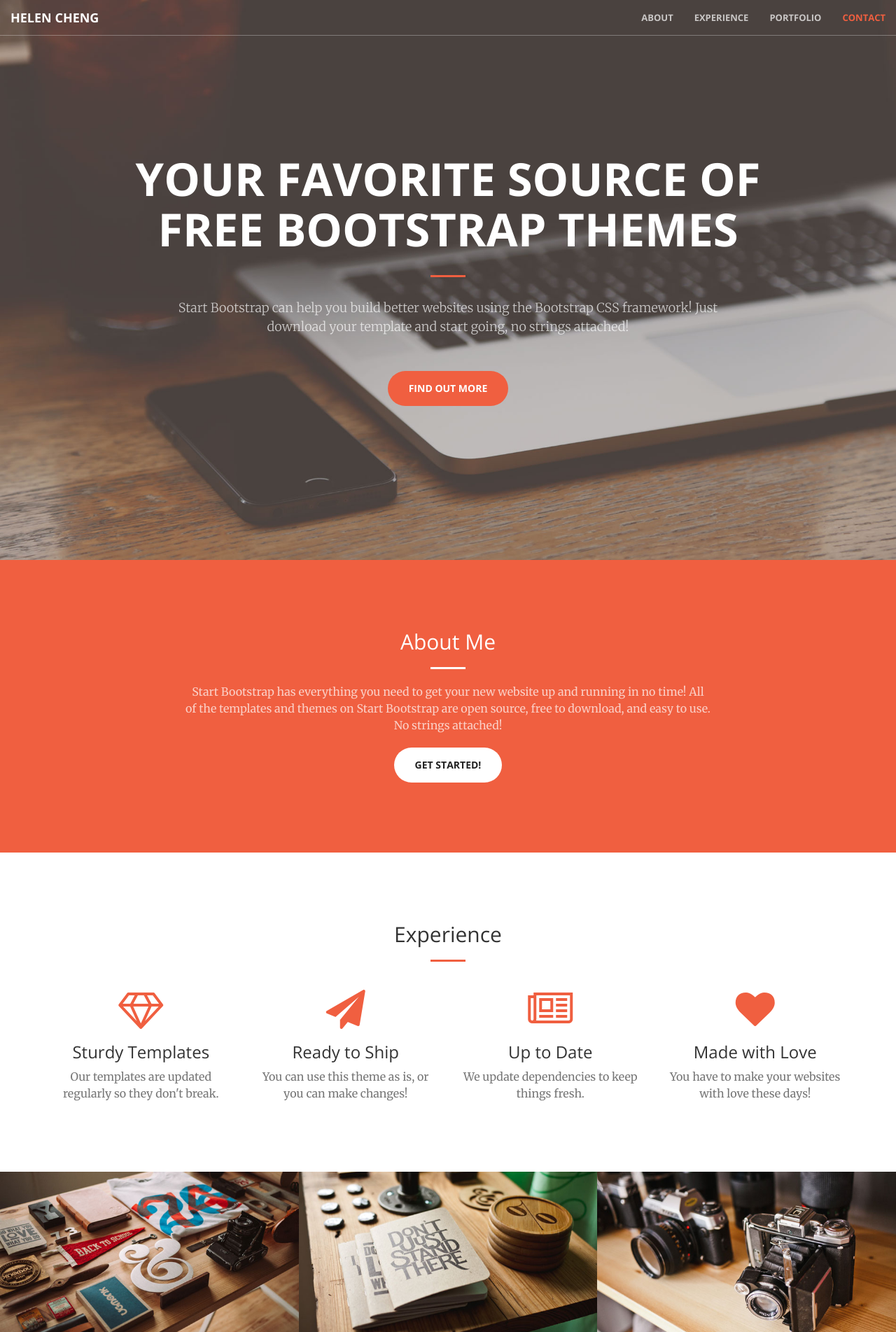
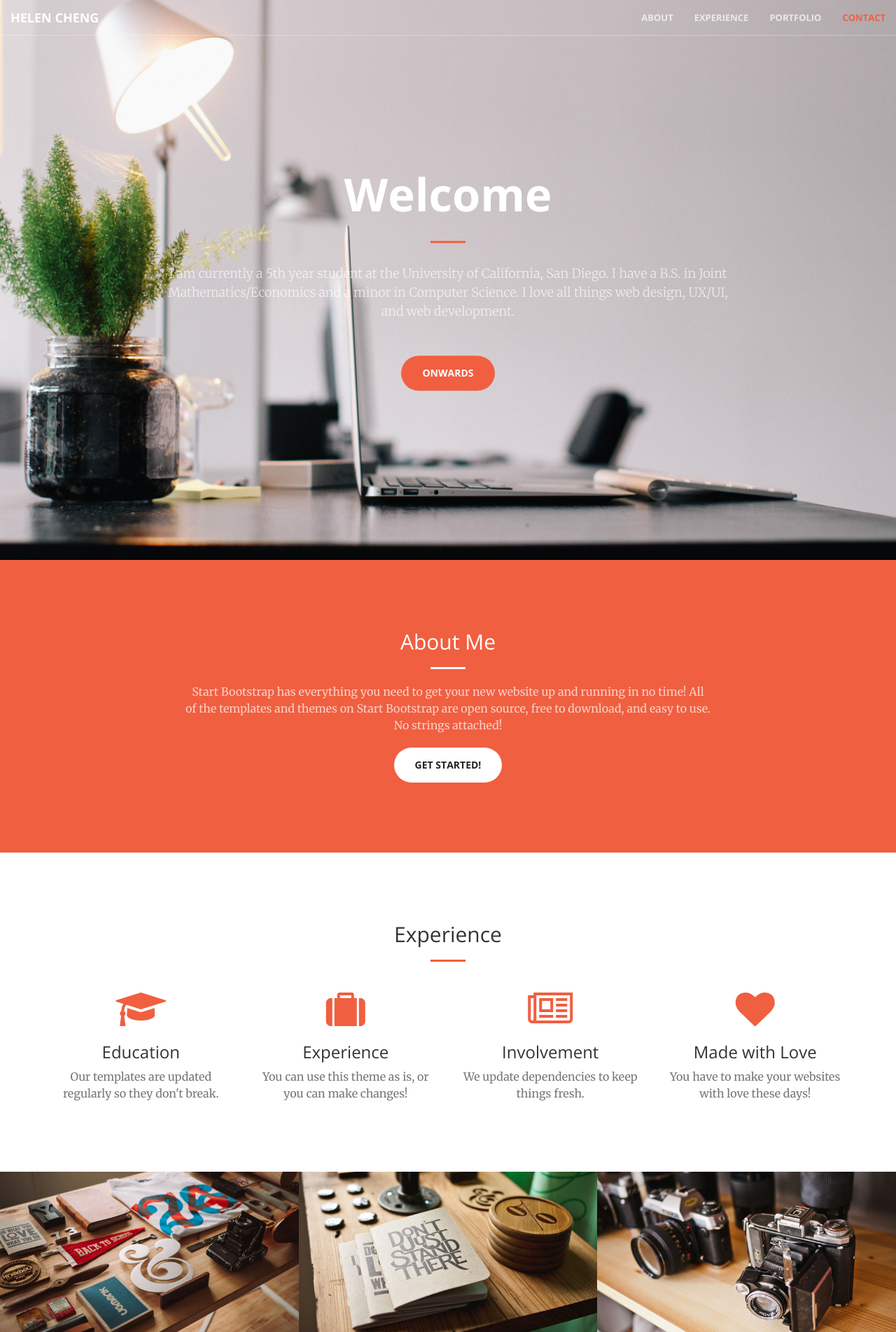
Before and after one commit to hcheng0519/Profile-Page, a PHP site: page / in a window 1280 px wide. Shown: the top 1903 px of the page at 70% size. Run offline with PHP 8.4, Linux system fonts and the light colour scheme.

Commit message:
Changed header photo

```diff
--- a/css/creative.css
+++ b/css/creative.css
@@ -178,7 +178,7 @@ header {
     min-height: auto;
     text-align: center;
     color: #fff;
-    background-image: url(../img/header.jpg);
+    background-image: url(../img/header2.jpg);
     background-position: center;
     -webkit-background-size: cover;
     -moz-background-size: cover;
@@ -196,7 +196,7 @@ header .header-content {
 header .header-content .header-content-inner h1 {
     margin-top: 0;
     margin-bottom: 0;
-    text-transform: uppercase;
+    /*text-transform: uppercase;*/
     font-weight: 700;
 }
 
@@ -474,3 +474,75 @@ img::-moz-selection {
 body {
     webkit-tap-highlight-color: #222;
 }
+
+/*.quote .header scroll {
+    background:url(../images/header2.jpg) no-repeat fixed;
+    background-size:cover;
+    padding:140px 0;
+    margin-bottom:0;
+    position:relative;
+}
+
+.quote .quote {
+    color:#fff;
+    font-size:30px;
+    text-shadow:0 3px 15px #000;
+    padding-top:0;
+    margin-bottom:21px;
+    font-family: 'Helvetica';
+    font-weight: 200;
+}
+
+.quote h3.quote:after {
+    content:'';
+    display:block;
+    width:50px;
+    height:1px;
+    background:#fff;
+    opacity:.5;
+    position:relative;
+    left:50%;
+    margin:30px 0 30px -25px;
+}*/
+
+/*#quote .author {
+    color:#fff !important;
+    font-size:21px;
+    text-shadow:0 3px 15px #000;
+    text-transform:none;
+    font-family: 'Montserrat' !important;
+    display: block !important;
+    font-weight: 100;
+}*/
+
+
+/*.parallax {
+    perspective-origin-x: 100%;
+    perspective: 1px;
+    height: 100vh;
+    overflow-x: hidden;
+    overflow-y: auto;
+}
+
+.parallax__layer {
+    transform-origin-x: 100%;
+    position: absolute;
+    top: 0;
+    right: 0;
+    bottom: 0;
+    left: 0;
+}
+
+.parallax_group {
+    position: relative;
+    height: 100vh;
+    transform-style: preserve-3d;
+}
+
+.parallax__layer--base {
+    transform: translateZ(0);
+}
+
+.parallax__layer--back {
+    transform: translateZ(-1px) scale(2);
+}*/
--- a/index.html
+++ b/index.html
@@ -9,7 +9,7 @@
     <meta name="description" content="">
     <meta name="author" content="">
 
-    <title>Helen Cheng</title>
+    <title>H.Cheng</title>
 
     <!-- Bootstrap Core CSS -->
     <link rel="stylesheet" href="css/bootstrap.min.css" type="text/css">
@@ -74,10 +74,12 @@
     <header>
         <div class="header-content">
             <div class="header-content-inner">
-                <h1>Your Favorite Source of Free Bootstrap Themes</h1>
+                <h1>Welcome</h1>
                 <hr>
-                <p>Start Bootstrap can help you build better websites using the Bootstrap CSS framework! Just download your template and start going, no strings attached!</p>
-                <a href="#about" class="btn btn-primary btn-xl page-scroll">Find Out More</a>
+                <p>I am currently a 5th year student at the University of California, San Diego.
+                I have a B.S. in Joint Mathematics/Economics and a minor in Computer Science. I love all things web design,
+                UX/UI, and web development.</p>
+                <a href="#about" class="btn btn-primary btn-xl page-scroll">Onwards</a>
             </div>
         </div>
     </header>
@@ -108,22 +110,22 @@
             <div class="row">
                 <div class="col-lg-3 col-md-6 text-center">
                     <div class="service-box">
-                        <i class="fa fa-4x fa-diamond wow bounceIn text-primary"></i>
-                        <h3>Sturdy Templates</h3>
+                        <i class="fa fa-4x fa-graduation-cap wow bounceIn text-primary"></i>
+                        <h3>Education</h3>
                         <p class="text-muted">Our templates are updated regularly so they don't break.</p>
                     </div>
                 </div>
                 <div class="col-lg-3 col-md-6 text-center">
                     <div class="service-box">
-                        <i class="fa fa-4x fa-paper-plane wow bounceIn text-primary" data-wow-delay=".1s"></i>
-                        <h3>Ready to Ship</h3>
+                        <i class="fa fa-4x fa-suitcase wow bounceIn text-primary" data-wow-delay=".1s"></i>
+                        <h3>Experience</h3>
                         <p class="text-muted">You can use this theme as is, or you can make changes!</p>
                     </div>
                 </div>
                 <div class="col-lg-3 col-md-6 text-center">
                     <div class="service-box">
                         <i class="fa fa-4x fa-newspaper-o wow bounceIn text-primary" data-wow-delay=".2s"></i>
-                        <h3>Up to Date</h3>
+                        <h3>Involvement</h3>
                         <p class="text-muted">We update dependencies to keep things fresh.</p>
                     </div>
                 </div>
@@ -257,20 +259,57 @@
                     <p>(909)-480-9812</p>
                 </div>
                 <div class="col-lg-2 text-center">
-                    <i class="fa fa-envelope-o fa-3x wow bounceIn" data-wow-delay=".1s"></i>
-                    <p><a href="mailto:hcheng0519@gmail.com">hcheng0519@gmail.com</a></p>
-                </div>
-                <div class="col-lg-2 text-center">
-                    <i class= "fa fa-github fa-3x wow bounceIn" data-wow-delay=".2s"></i>
+                    <i class= "fa fa-github-square fa-3x wow bounceIn" data-wow-delay=".2s"></i>
                     <p><a href="https://github.com/hcheng0519">GitHub</a></p>
                 </div>
                  <div class="col-lg-2 text-center">
                     <i class= "fa fa-linkedin-square fa-3x wow bounceIn" data-wow-delay=".3s"></i>
                     <p><a href="https://github.com/hcheng0519">LinkedIn</a></p>
                 </div>
+                <div class="col-lg-2 text-center">
+                    <i class="fa fa-envelope-o fa-3x wow bounceIn" data-wow-delay=".1s"></i>
+                    <p><a href="mailto:hcheng0519@gmail.com">hcheng0519@gmail.com</a></p>
+                </div>
             </div>
         </div>
     </section>
+
+<!--  ATTEMP AT PARALLAX -->
+
+<!--     <section>
+        <div id="quote">
+            <section class="header scroll">
+                <h3 class="quote italic">“Do unto others as you would have others do unto you.”
+                </h3>
+                <span class="quote author">- Jesus</span>
+            </section>
+        </div>
+    </section> -->
+<!--     <section>
+        <div class="parallax">
+            <div class="parallax_group">
+                <div class="parallax_layer parallax_layer--back">
+                    <div id="quote">
+                        <section class="header scroll">
+                            <h3 class="quote italic">“Few places in this world are more dangerous than home. Fear not, therefore, to try the mountain passes. They will kill care, save you from deadly apathy, set you free, and call forth every faculty into vigorous, enthusiastic action.”
+                            </h3>
+                         <span class="quote author">- John Muir</span>
+                        </section>
+                     </div>
+                </div>
+                <div class="parallax_layer parallax_layer--base">
+                    <div id="quote">
+                        <section class="header scroll">
+                            <h3 class="quote italic">"Do unto others as you would have others do unto you"
+                            </h3>
+                            <span class="quote author"> -Jesus</span>
+                        </section>
+                    </div>
+                </div>
+            </div>
+            <div class="parallax_group">
+            </div>
+    </section> -->
 
     <!-- jQuery -->
     <script src="js/jquery.js"></script>
@@ -282,6 +321,8 @@
     <script src="js/jquery.easing.min.js"></script>
     <script src="js/jquery.fittext.js"></script>
     <script src="js/wow.min.js"></script>
+<!--     // <script src="js/jquery/jquery.min.js"></script>
+    // <script src="js/jquery.stellar.min.js"></script> -->
 
     <!-- Custom Theme JavaScript -->
     <script src="js/creative.js"></script>
```
Also changed, not shown: img/header1.png (added), img/header2.jpg (added).
